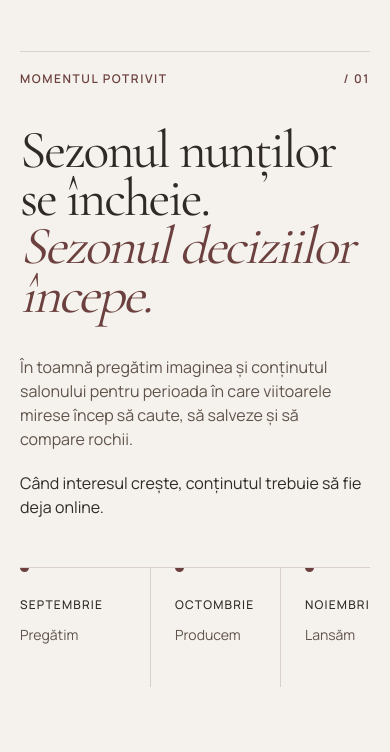
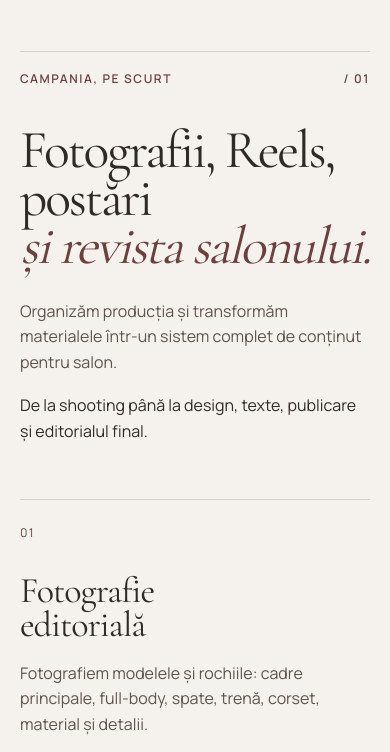
Before and after one commit to bogdan3423/websitebridalcampaign, a Next.js app: page / in a window 390 px wide. Shown: the part 816-1568 px from the top of the page. Built offline with nearby package versions, Linux system fonts and the light colour scheme.

Commit message:
Replace seasonal timeline with services summary

```diff
--- a/app/globals.css
+++ b/app/globals.css
@@ -723,20 +723,19 @@ summary,button { -webkit-user-select:none; user-select:none; }
 .what-we-do-eyebrow { margin-bottom:12px; color:var(--accent); font-size:var(--text-caption); font-weight:650; letter-spacing:.12em; text-transform:uppercase; }
 .what-we-do-card-featured .what-we-do-eyebrow { color:#d9bca9; }
 
-.seasonal { padding-top:120px; }
-.seasonal .split-heading { align-items:flex-start; }
-.seasonal h2 { font-family:var(--font-editorial),serif; font-size:clamp(3.25rem,5.6vw,5.75rem); line-height:.9; letter-spacing:-.04em; }
-.seasonal h2 em { color:var(--accent); }
-.season-copy { max-width:42ch; padding-top:8px; }
-.season-copy p { color:var(--muted); }
-.season-copy p+p { margin-top:20px; color:var(--ink); }
-.timeline { display:grid; grid-template-columns:repeat(5,minmax(0,1fr)); list-style:none; margin-top:72px; border-top:1px solid var(--line); }
-.timeline li { position:relative; min-width:0; padding:28px 24px 0 0; }
-.timeline li+li { padding-left:24px; border-left:1px solid var(--line); }
-.timeline-dot { position:absolute; top:-5px; left:0; width:9px; height:9px; border-radius:50%; background:var(--accent); }
-.timeline li+li .timeline-dot { left:24px; }
-.timeline h3 { font-size:var(--text-caption); letter-spacing:.1em; text-transform:uppercase; }
-.timeline p { margin-top:10px; color:var(--muted); font-size:var(--text-small); }
+.campaign-summary { padding-top:120px; }
+.campaign-summary-head { display:grid; grid-template-columns:minmax(0,1.15fr) minmax(280px,.85fr); gap:clamp(48px,8vw,120px); align-items:end; }
+.campaign-summary h2 { font-family:var(--font-editorial),serif; font-size:clamp(3.25rem,5.6vw,5.75rem); line-height:.9; letter-spacing:-.04em; }
+.campaign-summary h2 em { color:var(--accent); }
+.campaign-summary-intro { max-width:44ch; padding-bottom:6px; }
+.campaign-summary-intro p { color:var(--muted); font-size:var(--text-body); line-height:1.6; }
+.campaign-summary-intro p+p { margin-top:18px; color:var(--ink); }
+.campaign-summary-grid { display:grid; grid-template-columns:repeat(4,minmax(0,1fr)); list-style:none; margin-top:72px; border-top:1px solid var(--line); border-bottom:1px solid var(--line); }
+.campaign-summary-grid li { display:flex; flex-direction:column; min-width:0; min-height:300px; padding:26px 26px 30px 0; }
+.campaign-summary-grid li+li { padding-left:26px; border-left:1px solid var(--line); }
+.campaign-summary-grid li>span { color:var(--accent); font-size:var(--text-caption); font-variant-numeric:tabular-nums; }
+.campaign-summary-grid h3 { max-width:12ch; margin-top:auto; font-family:var(--font-editorial),serif; font-size:clamp(1.75rem,2.5vw,2.5rem); font-weight:400; line-height:.96; letter-spacing:-.025em; }
+.campaign-summary-grid p { max-width:34ch; margin-top:18px; color:var(--muted); font-size:1rem; line-height:1.6; }
 
 .video-section { margin-top:120px; padding:112px 0; background:#302b27; color:#f5f2ed; }
 .video-heading { display:grid; grid-template-columns:1.05fr .95fr; gap:8%; align-items:end; }
@@ -832,15 +831,17 @@ summary,button { -webkit-user-select:none; user-select:none; }
  .navbar .menu-toggle { display:block; }
  .navbar { grid-template-columns:44px 1fr auto; }
  .navbar>.brand { justify-self:center; }
- .seasonal .split-heading,.video-heading { display:grid; grid-template-columns:1fr 1fr; }
- .timeline { grid-template-columns:repeat(5,minmax(130px,1fr)); overflow-x:auto; padding-bottom:18px; }
+ .campaign-summary-head,.video-heading { grid-template-columns:1fr 1fr; }
+ .campaign-summary-grid { grid-template-columns:repeat(2,minmax(0,1fr)); }
+ .campaign-summary-grid li:nth-child(3) { padding-left:0; border-left:0; border-top:1px solid var(--line); }
+ .campaign-summary-grid li:nth-child(4) { border-top:1px solid var(--line); }
  .campaign-fit-details { grid-template-columns:repeat(2,1fr); }
  .campaign-fit-details>div:nth-child(3) { border-left:0; border-top:1px solid var(--line); }
  .campaign-fit-details>div:nth-child(4) { border-top:1px solid var(--line); }
 }
 @media(max-width:800px) {
  .hero-actions { align-items:flex-end; flex-direction:column; gap:10px; }
- .seasonal,.social-section,.campaign-fit,.process-section { padding-top:88px; }
+ .campaign-summary,.social-section,.campaign-fit,.process-section { padding-top:88px; }
  .video-section,.editorial-section { margin-top:88px; padding:88px 0; }
  .video-layout,.social-layout,.editorial-layout { grid-template-columns:1fr; gap:56px; }
  .video-art { width:min(560px,100%); height:660px; margin:auto; }
@@ -857,11 +858,14 @@ summary,button { -webkit-user-select:none; user-select:none; }
  .hero-actions { align-items:stretch; margin-top:22px; }
  .hero-actions .button { width:100%; min-width:0; }
  .hero-actions .text-link { width:max-content; }
- .seasonal,.social-section,.campaign-fit,.process-section { padding-top:72px; }
- .seasonal .split-heading,.video-heading { display:block; }
- .seasonal h2,.video-heading h2,.social-copy h2,.editorial-copy h2,.campaign-fit-heading h2 { font-size:3.35rem; }
- .season-copy,.video-heading>p { margin-top:28px; }
- .timeline { margin-top:48px; }
+ .campaign-summary,.social-section,.campaign-fit,.process-section { padding-top:72px; }
+ .campaign-summary-head,.video-heading { display:block; }
+ .campaign-summary h2,.video-heading h2,.social-copy h2,.editorial-copy h2,.campaign-fit-heading h2 { font-size:3.35rem; }
+ .campaign-summary-intro,.video-heading>p { margin-top:28px; }
+ .campaign-summary-grid { grid-template-columns:1fr; margin-top:48px; }
+ .campaign-summary-grid li { min-height:0; padding:24px 0 28px; }
+ .campaign-summary-grid li+li,.campaign-summary-grid li:nth-child(4) { padding-left:0; border-left:0; border-top:1px solid var(--line); }
+ .campaign-summary-grid h3 { margin-top:32px; font-size:2.25rem; }
  .video-section,.editorial-section { margin-top:72px; padding:72px 0; }
  .video-layout { margin-top:54px; }
  .video-art { height:500px; }
--- a/components/SeasonalTimeline.tsx
+++ b/components/SeasonalTimeline.tsx
@@ -1,42 +1,48 @@
 import { SectionLabel } from "./SectionLabel";
-const months = [
-  ["Septembrie", "Pregătim"],
-  ["Octombrie", "Producem"],
-  ["Noiembrie", "Lansăm"],
-  ["Decembrie", "Construim vizibilitate"],
-  ["Ianuarie", "Transformăm interesul în programări"],
-];
+
+const deliverables = [
+  {
+    title: "Fotografie editorială",
+    copy: "Fotografiem modelele și rochiile: cadre principale, full-body, spate, trenă, corset, material și detalii.",
+  },
+  {
+    title: "Reels & video",
+    copy: "Filmăm rochiile în mișcare și producem Reels de prezentare, educaționale, comparison, trend, CTA și BTS.",
+  },
+  {
+    title: "Postări & design",
+    copy: "Selectăm imaginile, scriem textele și construim postări, carusele și Stories cu o direcție vizuală coerentă.",
+  },
+  {
+    title: "Revista salonului",
+    copy: "Punem fotografiile într-un editorial al salonului: copertă, rochii, detalii, povestea brandului și invitație la programare.",
+  },
+] as const;
+
 export function SeasonalTimeline() {
   return (
-    <section id="sezon" className="seasonal section-shell">
-      <SectionLabel number="01">Momentul potrivit</SectionLabel>
-      <div className="split-heading">
-        <h2>
-          Sezonul nunților
+    <section id="rezumat-campanie" className="campaign-summary section-shell" aria-labelledby="campaign-summary-title">
+      <SectionLabel number="01">Campania, pe scurt</SectionLabel>
+      <div className="campaign-summary-head">
+        <h2 id="campaign-summary-title">
+          Fotografii, Reels, postări
           <br />
-          se încheie.
-          <br />
-          <em>
-            Sezonul deciziilor
-            <br />
-            începe.
-          </em>
+          <em>și revista salonului.</em>
         </h2>
-        <div className="season-copy">
+        <div className="campaign-summary-intro">
           <p>
-            În toamnă pregătim imaginea și conținutul salonului pentru perioada în
-            care viitoarele mirese încep să caute, să salveze și să compare
-            rochii.
+            Organizăm producția și transformăm materialele într-un sistem complet
+            de conținut pentru salon.
           </p>
-          <p>Când interesul crește, conținutul trebuie să fie deja online.</p>
+          <p>De la shooting până la design, texte, publicare și editorialul final.</p>
         </div>
       </div>
-      <ol className="timeline">
-        {months.map(([month, text]) => (
-          <li key={month}>
-            <span className="timeline-dot" />
-            <h3>{month}</h3>
-            <p>{text}</p>
+      <ol className="campaign-summary-grid" aria-label="Livrabilele campaniei">
+        {deliverables.map((deliverable, index) => (
+          <li key={deliverable.title}>
+            <span>{String(index + 1).padStart(2, "0")}</span>
+            <h3>{deliverable.title}</h3>
+            <p>{deliverable.copy}</p>
           </li>
         ))}
       </ol>
```
Also changed, not shown: 1 other file (tests, documents, lock files or other folders).
